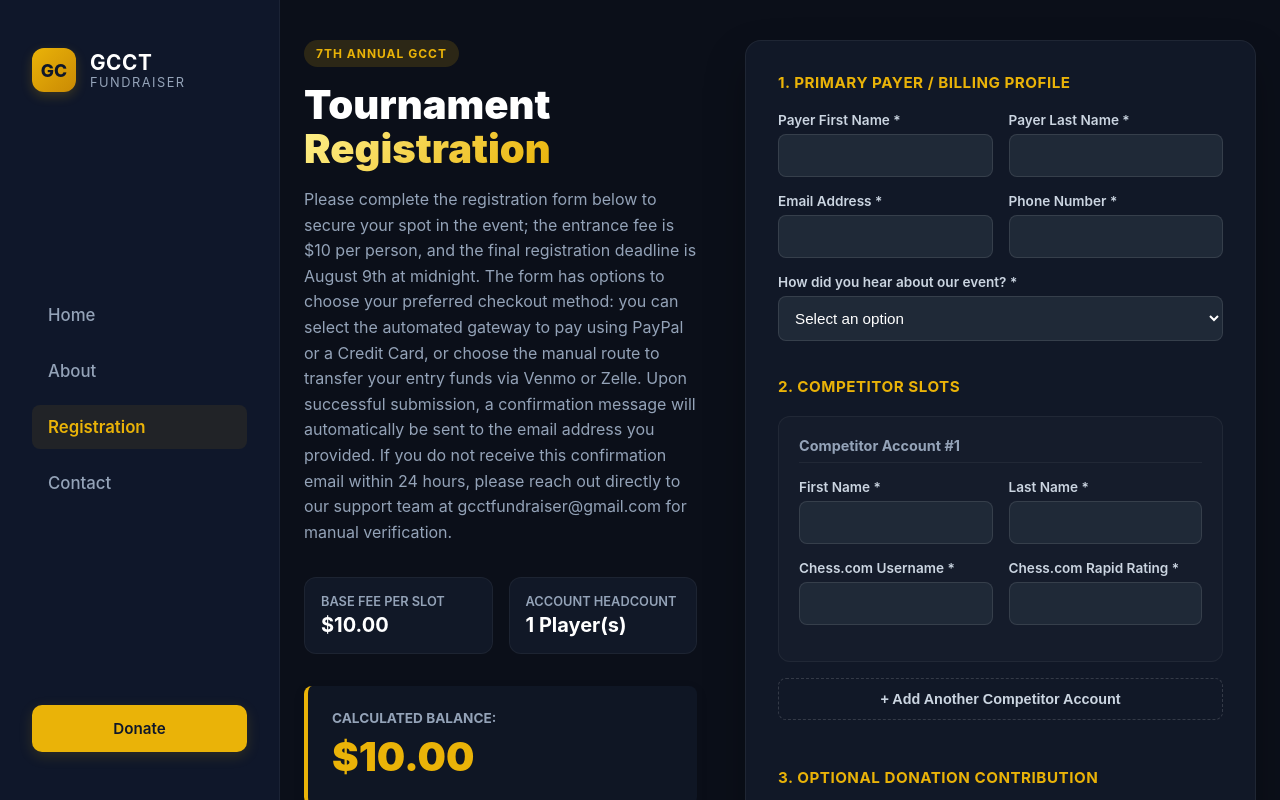
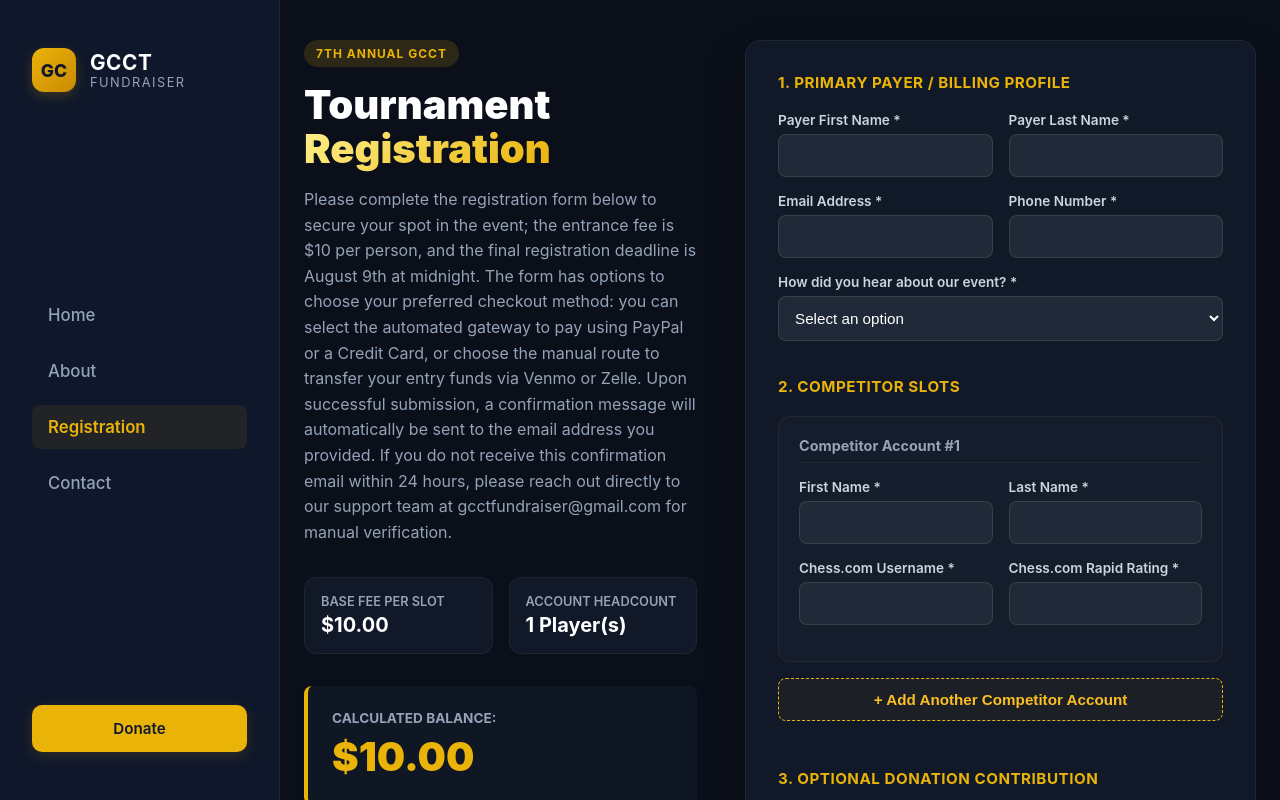
Before and after one commit to m-vij/gcct-fundraiser, a React (Vite) app in the folder client/: page /registration in a window 1280 px wide. Built offline with nearby package versions, Linux system fonts and the light colour scheme.

Commit message:
Fix Competitor Button Color

```diff
--- a/client/src/pages/Registration.css
+++ b/client/src/pages/Registration.css
@@ -197,22 +197,24 @@
 /* Control Elements */
 .btn-add {
   width: 100%;
-  background: transparent;
-  border: 1px dashed rgba(255, 255, 255, 0.15);
-  color: #cbd5e1;
+  /* Changed from transparent to a very subtle gold tint */
+  background: rgba(234, 179, 8, 0.05);
+  border: 1px dashed #eab308; /* Solid gold border instead of white */
+  color: #fbbf24;            /* Brighter gold text */
   border-radius: 8px;
   padding: 12px;
-  font-size: 0.9rem;
-  font-weight: 600;
+  font-size: 0.95rem;        /* Slightly larger for better readability */
+  font-weight: 700;          /* Bolder */
   cursor: pointer;
   transition: all 0.2s ease;
   margin-bottom: 12px;
 }
 
 .btn-add:hover {
+  background: #eab308;       /* Full gold background on hover */
+  color: #0f172a;            /* Dark text for high contrast on gold */
+  border-style: solid;       /* Solid border looks better with solid background */
   border-color: #eab308;
-  color: #eab308;
-  background: rgba(234, 179, 8, 0.03);
 }
 
 .btn-delete {
```
